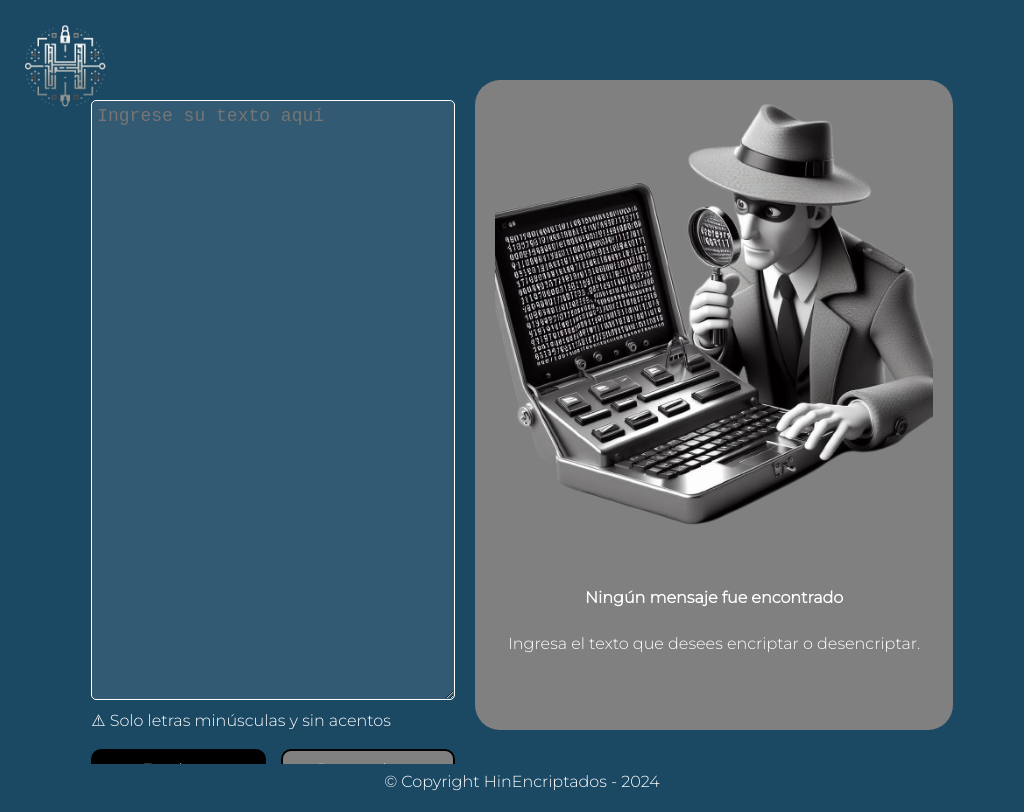
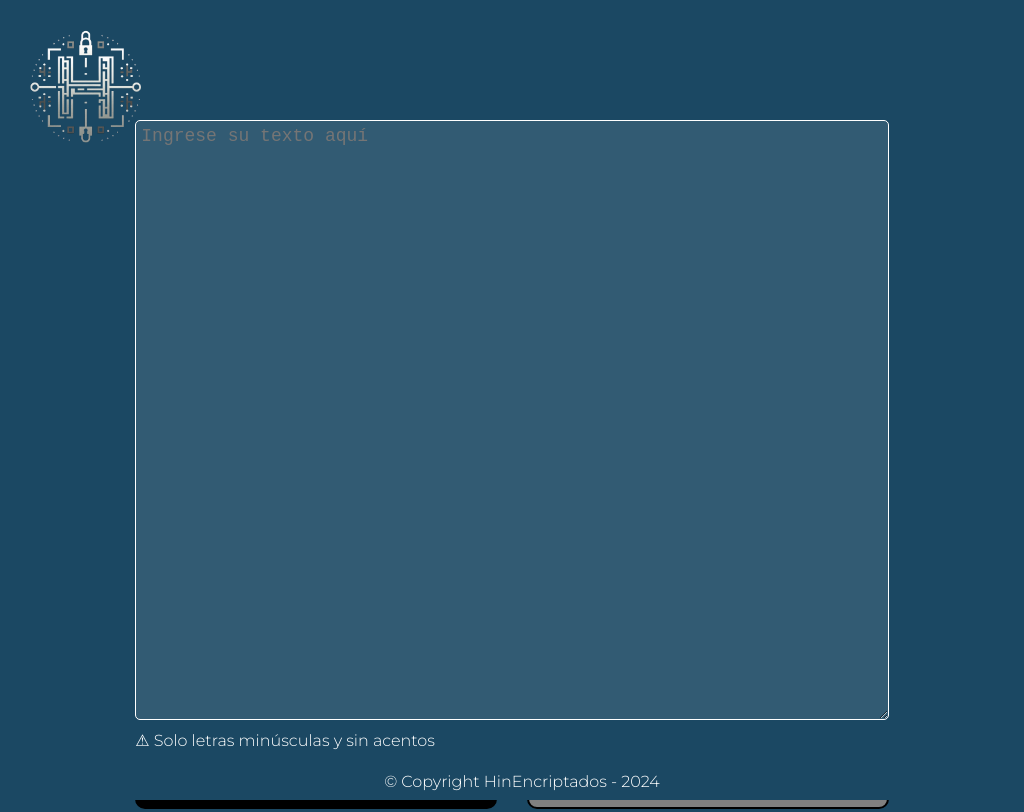
Before and after one commit to HinaraSM12/HinEncriptador, a plain HTML site: page index.html in a window 1024 px wide. Shown: the top 812 px of the page. Drawn offline with Linux system fonts and the light colour scheme.

Commit message:
Arreglando responsive

```diff
--- a/styles.css
+++ b/styles.css
@@ -158,10 +158,11 @@ footer p{
     .botones {
         flex-direction: column;
         align-items: center;
+        width: 100%;
     }
 
     .botones button {
-        width: 80%;
+        width: 100%;
         margin-bottom: 10px;
     }
 
@@ -174,9 +175,39 @@ footer p{
     .respuesta {
         height: auto;
         margin-top: 20px;
+        width: 82%;
     }
 
     #copiar {
         width: 80%;
+        bottom: 10px;
     }
+
 }
+
+/* Estilos para tablets */
+@media screen and (min-width: 769px) and (max-width: 1024px) {
+    h1 img {
+        width: 15%;
+        max-width: 25%;
+    }
+
+    main {
+        flex-direction: column; /* Cambia la dirección de flex a columna */
+        align-items: center; /* Centra los elementos */
+        width: 90%;
+        max-width: 1024px;
+
+    }
+    .respuesta img{
+        width: 70%;
+    }
+
+    .principal,
+    .respuesta {
+        width: 90%;
+        order: 2; /* Cambia el orden de la respuesta para que aparezca debajo */
+        margin-top: 20px; /* Espacio entre la sección principal y la respuesta */
+    }
+
+}
```
